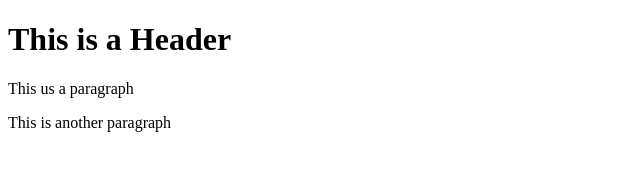
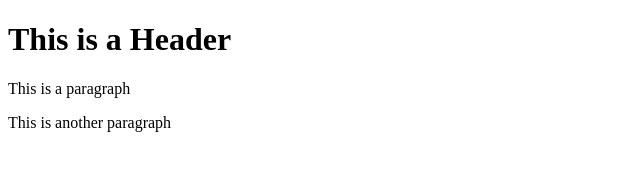
Before and after one commit to mdelzotto/git-test, a website: page index.html in a window 1280 px wide. Shown: the full height of the page, 0-640 px from the left. Drawn offline with Linux system fonts and the light colour scheme.

Commit message:
Using NPM

```diff
--- a/index.html
+++ b/index.html
@@ -2,7 +2,7 @@
 <html>
     <body>
         <h1>This is a Header</h1>
-        <p>This us a paragraph</p>
+        <p>This is a paragraph</p>
         <p>This is another paragraph</p>
     </body>
 </html>
```
Also changed, not shown: package.json (added, +24 -0 lines), 2 other files.
